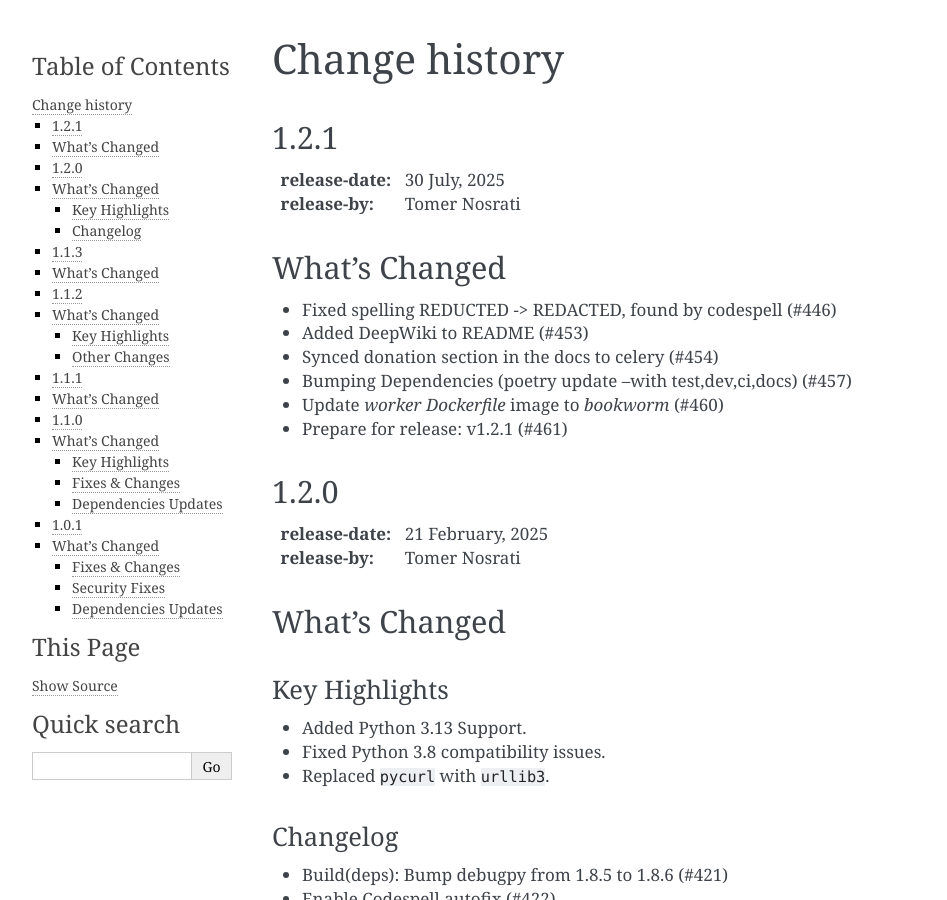
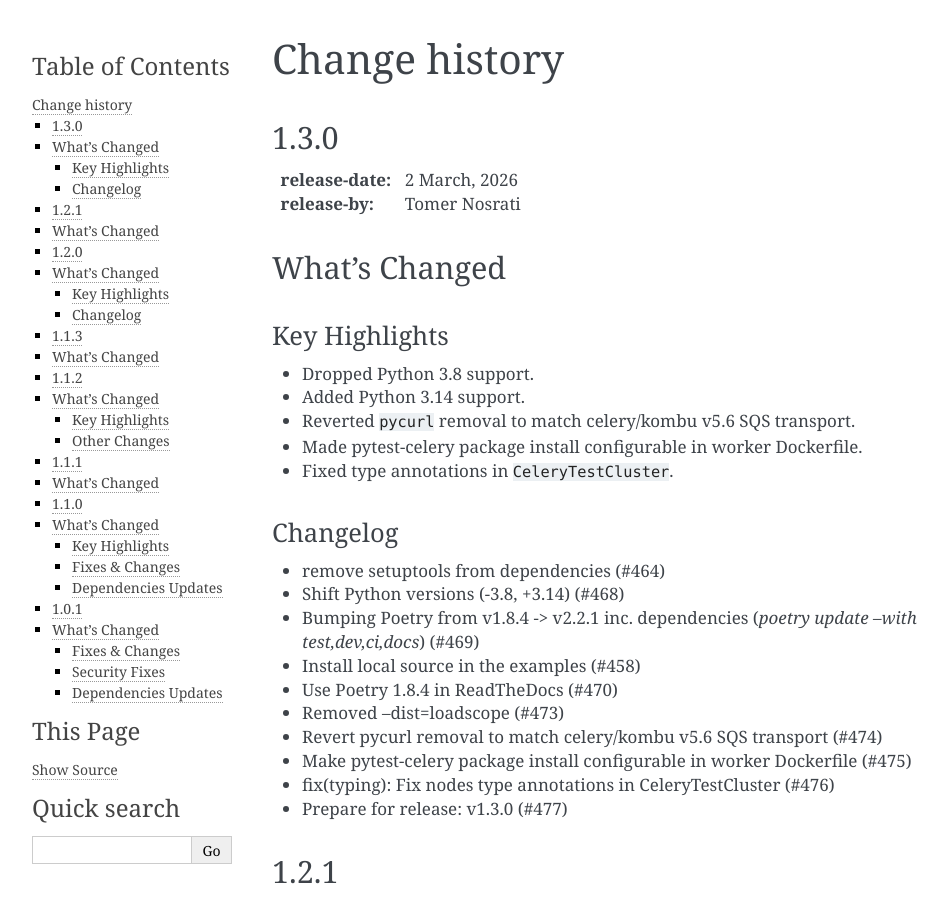
Before and after one commit to celery/pytest-celery, a Sphinx documentation site: the page built from docs/changelog.rst, in a window 1280 px wide and 900 px high. Shown: the whole window, without its empty margins (148-1095 px from the left). Built offline with Sphinx 7.4.7, drawn with Linux system fonts in a browser that asks for light colours; cross-references to code outside the pages are shown as plain code.

Commit message:
Prepare for release: v1.3.0 (#477)
* Bump version: 1.2.1 → 1.3.0

* Added Changelog for v1.3.0

* Prepare for release: v1.3.0

```diff
--- a/Changelog.rst
+++ b/Changelog.rst
@@ -3,6 +3,37 @@
 ================
  Change history
 ================
+
+.. _version-1.3.0:
+
+1.3.0
+=====
+:release-date: 2 March, 2026
+:release-by: Tomer Nosrati
+
+What's Changed
+==============
+
+Key Highlights
+--------------
+- Dropped Python 3.8 support.
+- Added Python 3.14 support.
+- Reverted :pypi:`pycurl` removal to match celery/kombu v5.6 SQS transport.
+- Made pytest-celery package install configurable in worker Dockerfile.
+- Fixed type annotations in ``CeleryTestCluster``.
+
+Changelog
+---------
+- remove setuptools from dependencies (#464)
+- Shift Python versions (-3.8, +3.14) (#468)
+- Bumping Poetry from v1.8.4 -> v2.2.1 inc. dependencies (`poetry update --with test,dev,ci,docs`) (#469)
+- Install local source in the examples (#458)
+- Use Poetry 1.8.4 in ReadTheDocs (#470)
+- Removed --dist=loadscope (#473)
+- Revert pycurl removal to match celery/kombu v5.6 SQS transport (#474)
+- Make pytest-celery package install configurable in worker Dockerfile (#475)
+- fix(typing): Fix nodes type annotations in CeleryTestCluster (#476)
+- Prepare for release: v1.3.0 (#477)
 
 .. _version-1.2.1:
 
--- a/README.rst
+++ b/README.rst
@@ -1,7 +1,7 @@
 
 |build-status| |coverage| |license| |semgrep| |pyversion| |pyimp| |ocbackerbadge| |ocsponsorbadge| |poetry|
 
-:Version: 1.2.1
+:Version: 1.3.0
 :Web: https://pytest-celery.readthedocs.io/en/latest/
 :Download: https://pypi.org/project/pytest-celery/
 :Source: https://github.com/celery/pytest-celery/
--- a/docs/conf.py
+++ b/docs/conf.py
@@ -4,14 +4,14 @@ config = conf.build_config(
     "pytest_celery",
     __file__,
     project="pytest_celery",
-    version_dev="1.3",
-    version_stable="1.2",
+    version_dev="1.4",
+    version_stable="1.3",
     canonical_url="https://pytest-celery.readthedocs.io/",
     webdomain="pytest-celery.readthedocs.io",
     github_project="celery/pytest-celery",
     author="Tomer Nosrati",
     author_name="Tomer Nosrati",
-    copyright="2025",
+    copyright="2026",
     publisher="Celery Project",
     html_logo="images/celery_512.png",
     html_favicon="images/favicon.ico",
--- a/docs/copyright.rst
+++ b/docs/copyright.rst
@@ -9,7 +9,7 @@ by Tomer Nosrati
 
 .. |copy| unicode:: U+000A9 .. COPYRIGHT SIGN
 
-Copyright |copy| 2025, Tomer Nosrati.
+Copyright |copy| 2026, Tomer Nosrati.
 
 All rights reserved. This material may be copied or distributed only
 subject to the terms and conditions set forth in the `Creative Commons
--- a/pyproject.toml
+++ b/pyproject.toml
@@ -62,7 +62,7 @@ description = "Pytest plugin for Celery"
 homepage = "https://github.com/celery/pytest-celery"
 license = "BSD-3-Clause"
 name = "pytest-celery"
-version = "1.2.1"
+version = "1.3.0"
 readme = "README.rst"
 keywords = ["pytest", "celery"]
 
--- a/src/pytest_celery/__init__.py
+++ b/src/pytest_celery/__init__.py
@@ -3,7 +3,7 @@
 # flake8: noqa
 
 
-__version__ = "1.2.1"
+__version__ = "1.3.0"
 __author__ = "Tomer Nosrati"
 __contact__ = "tomer.nosrati@gmail.com"
 __homepage__ = "https://pytest-celery.readthedocs.io/"
```
Also changed, not shown: 1 other file.
